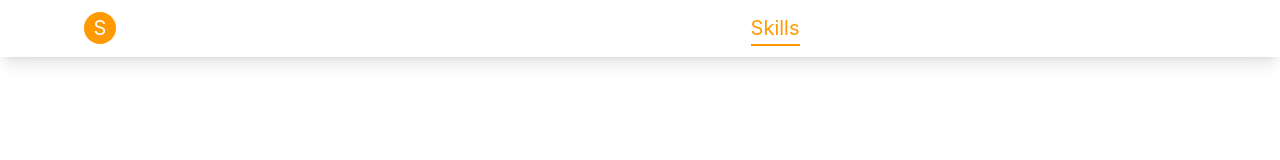
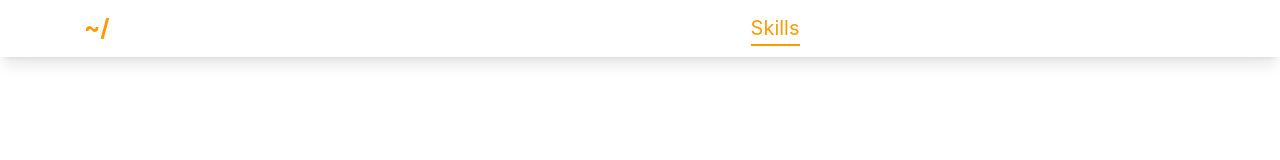
Before and after one commit to Dark-asteric/my-portfolio, a React (Vite) app: page / in a window 1280 px wide. Shown: the top 160 px of the page. Built offline with nearby package versions, Linux system fonts and the light colour scheme.

Commit message:
Refactor navbar name display with span element

```diff
--- a/src/components/navbar/Navbar.jsx
+++ b/src/components/navbar/Navbar.jsx
@@ -87,10 +87,7 @@ const Navbar = () => {
               onClick={() => handleClick('home')}
               className="flex items-center gap-3 text-xl cursor-pointer"
             >
-              <p className="bg-amber-500 text-white shrink-0 rounded-full w-8 h-8 flex items-center justify-center">
-                S
-              </p>
-              <h1 className="text-2xl font-bold text-white">Shafi</h1>
+              <h1 className="text-2xl font-bold text-white"><span className="text-amber-500">~/</span>Shafi</h1>
             </a>
           </div>
 
```
